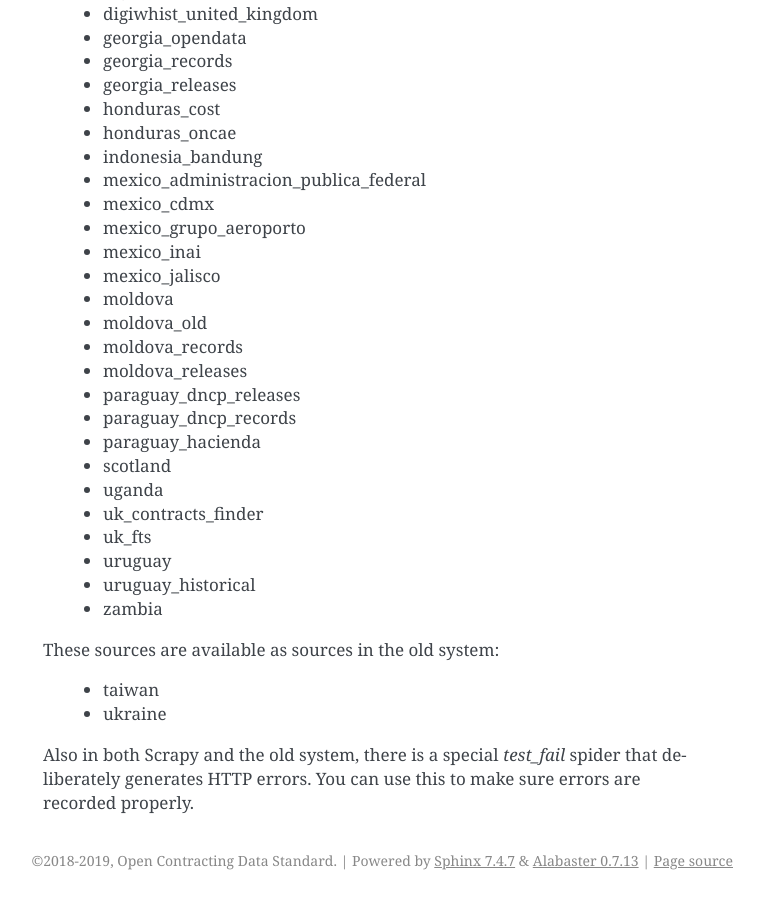
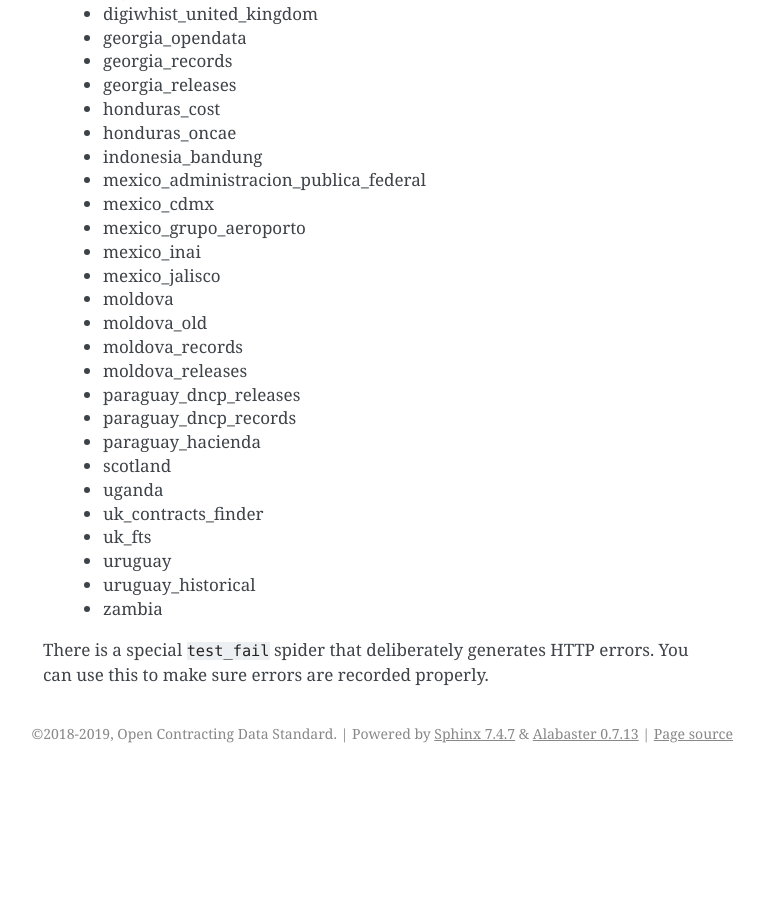
Before and after one commit to open-contracting/kingfisher-collect, a Sphinx documentation site: the page built from docs/sources.rst, in a window 1280 px wide and 900 px high, scrolled down 1308 px. Shown: the whole window, without its empty margins (377-1141 px from the left). Built offline with Sphinx 7.4.7, drawn with Linux system fonts in a browser that asks for light colours; pages that are not in the unit, such as notebooks, are missing from menus; after the commit the page ends 2081 px from its top, so only the background shows below that.

Commit message:
Remove documentation about old system

```diff
--- a/docs/index.rst
+++ b/docs/index.rst
@@ -21,4 +21,3 @@ The developers have tested kingfisher-scrape on `Scrapy Cloud <https://scrapingh
    use-scrapycloud.rst
    cli/index.rst
    writing-scrapers.rst
-   old.rst
--- a/docs/sources.rst
+++ b/docs/sources.rst
@@ -75,12 +75,4 @@ These sources are available as Scrapy spiders:
   *  uruguay_historical
   *  zambia
 
-
-These sources are available as sources in the old system:
-
-
-  *  taiwan
-  *  ukraine
-
-
-Also in both Scrapy and the old system, there is a special `test_fail` spider that deliberately generates HTTP errors. You can use this to make sure errors are recorded properly.
+There is a special ``test_fail`` spider that deliberately generates HTTP errors. You can use this to make sure errors are recorded properly.
```
Also changed, not shown: docs/use-hosted.rst (+1 -30 lines).
